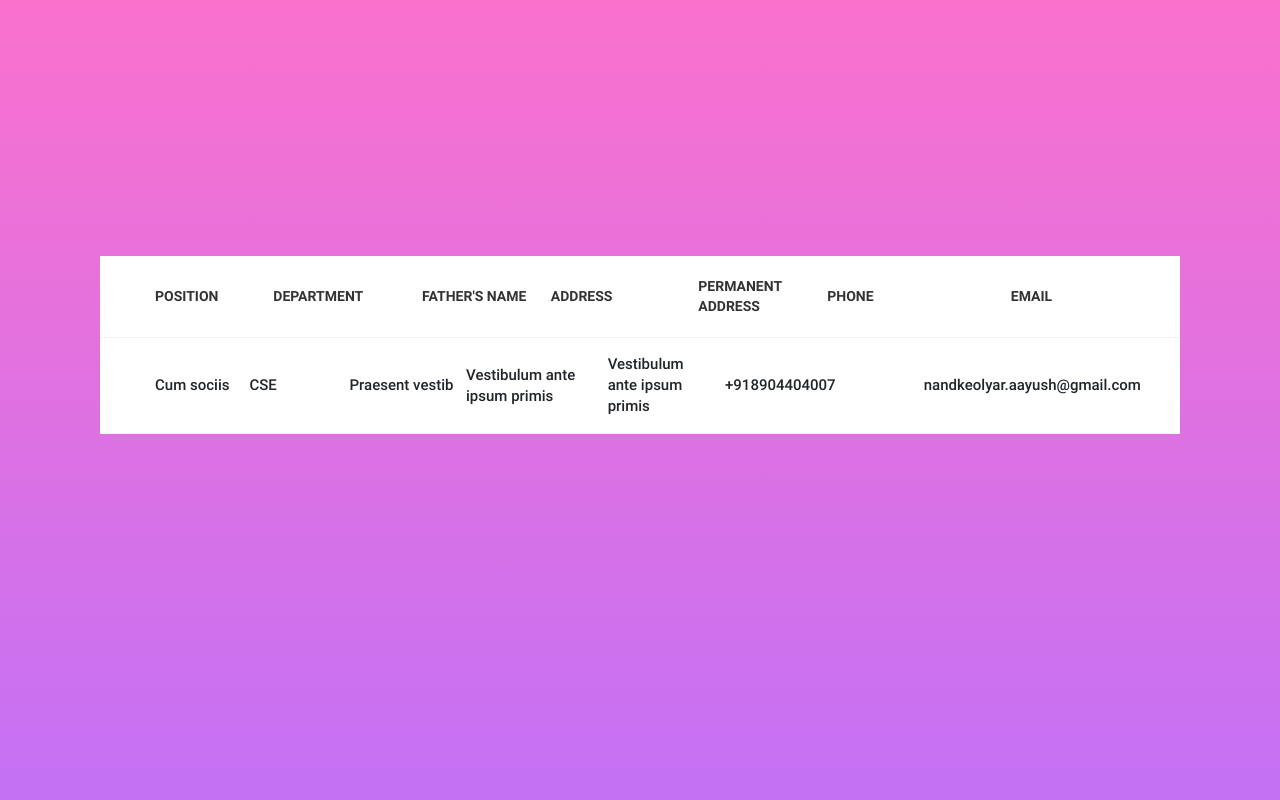
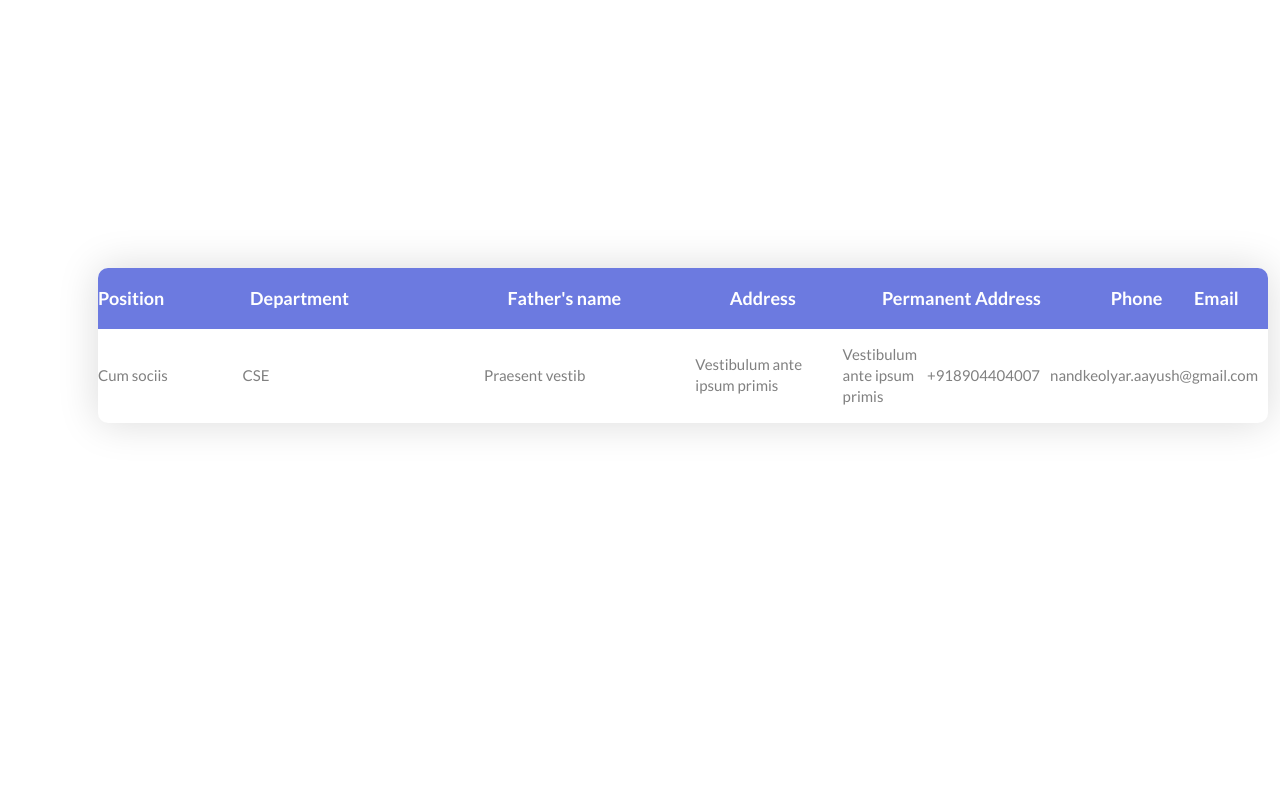
Before and after one commit to Aayush-N/joiningForm, a Django app: page /display/ in a window 1280 px wide; the page is wider, and only the part inside the window is pictured. Run offline with Django 3.2, Linux system fonts and the light colour scheme; data comes from the database, SQL or seed files in the repository; lists and menus that the app fills with data are empty; some libraries are stand-ins or nearby versions.

Commit message:
Updated static files

```diff
--- a/main/static/css/main.css
+++ b/main/static/css/main.css
@@ -5,18 +5,13 @@
 
 
 @font-face {
-  font-family: Roboto-Regular;
-  src: url('../fonts/roboto/Roboto-Regular.ttf');
+  font-family: Lato-Regular;
+  src: url('../fonts/Lato/Lato-Regular.ttf');
 }
 
 @font-face {
-  font-family: Roboto-Medium;
-  src: url('../fonts/roboto/Roboto-Medium.ttf');
-}
-
-@font-face {
-  font-family: Roboto-Bold;
-  src: url('../fonts/roboto/Roboto-Bold.ttf');
+  font-family: Lato-Bold;
+  src: url('../fonts/Lato/Lato-Bold.ttf');
 }
 
 /*//////////////////////////////////////////////////////////////////
@@ -141,34 +136,28 @@
 [ Table ]*/
 
 .limiter {
-  width: 100%;
+  width: 1366px;
   margin: 0 auto;
-  background: #fa71cd;
-  background: -webkit-linear-gradient(bottom, #c471f5, #fa71cd);
-  background: -o-linear-gradient(bottom, #c471f5, #fa71cd);
-  background: -moz-linear-gradient(bottom, #c471f5, #fa71cd);
-  background: linear-gradient(bottom, #c471f5, #fa71cd);
-
-
 }
 
 .container-table100 {
-  max-width: 1366px;
-  margin: 0 auto;
+  width: 100%;
   min-height: 100vh;
+  background: #fff;
+
   display: -webkit-box;
   display: -webkit-flex;
   display: -moz-box;
   display: -ms-flexbox;
   display: flex;
-  flex-wrap: wrap;
   align-items: center;
   justify-content: center;
-  padding: 33px 100px;
+  flex-wrap: wrap;
+  padding: 33px 30px;
 }
 
 .wrap-table100 {
-  width: 100%;
+  width: 1170px;
 }
 
 /*//////////////////////////////////////////////////////////////////
@@ -187,119 +176,351 @@
 }
 
 .column1 {
-  width: 100%;
+  width: 33%;
   padding-left: 40px;
 }
 
 .column2 {
-  width: 225px;
-  padding-left: 55px;
+  width: 13%;
 }
 
 .column3 {
-  width: 205px;
+  width: 22%;
 }
 
 .column4 {
-  width: 195px;
+  width: 19%;
 }
 
 .column5 {
-  width: 235px;
+  width: 13%;
 }
 
-.column6 {
-  width: 170px;
+.table100-head th {
+  padding-top: 18px;
+  padding-bottom: 18px;
 }
 
-.column7 {
-  width: 330px;
-}
-
-.column8 {
-  width: 305px;
-}
-
-.table100 th {
-  padding-top: 21px;
-  padding-bottom: 21px;
-}
-
-.table100 td {
+.table100-body td {
   padding-top: 16px;
   padding-bottom: 16px;
 }
 
-
 /*==================================================================
-[ Fix col ]*/
+[ Fix header ]*/
 .table100 {
-  width: 100%;
   position: relative;
+  padding-top: 60px;
 }
 
-.table100-firstcol {
-  background-color: #fff;
+.table100-head {
   position: absolute;
-  z-index: 1000;
-  width: 310px;
+  width: 100%;
   top: 0;
   left: 0;
 }
 
-.table100-firstcol table {
-  background-color: #fff;
+.table100-body {
+  max-height: 585px;
+  overflow: auto;
 }
 
-.wrap-table100-nextcols {
-  width: 100%;
-  overflow: auto;
-  padding-left: 310px;
-  padding-bottom: 28px;
-}
-
-.table100-nextcols table{
-  table-layout: fixed;
-}
-
-.shadow-table100-firstcol {
-  box-shadow: 8px 0px 10px 0px rgba(0, 0, 0, 0.05);
-  -moz-box-shadow: 8px 0px 10px 0px rgba(0, 0, 0, 0.05);
-  -webkit-box-shadow: 8px 0px 10px 0px rgba(0, 0, 0, 0.05);
-  -o-box-shadow: 8px 0px 10px 0px rgba(0, 0, 0, 0.05);
-  -ms-box-shadow: 8px 0px 10px 0px rgba(0, 0, 0, 0.05);
-}
-
-.table100-firstcol table {
-  background-color: transparent;
-}
 
 /*==================================================================
 [ Ver1 ]*/
 
 .table100.ver1 th {
-  font-family: Roboto-Bold;
-  font-size: 14px;
-  color: #333333;
+  font-family: Lato-Bold;
+  font-size: 18px;
+  color: #fff;
   line-height: 1.4;
-  text-transform: uppercase;
+
+  background-color: #6c7ae0;
 }
 
 .table100.ver1 td {
-  font-family: Roboto-Medium;
+  font-family: Lato-Regular;
   font-size: 15px;
+  color: #808080;
   line-height: 1.4;
 }
 
-.table100.ver1 .table100-firstcol td {
-  color: #666666;
+.table100.ver1 .table100-body tr:nth-child(even) {
+  background-color: #f8f6ff;
 }
 
-.table100.ver1 .table100-nextcols td {
-  color: #999999;
+/*---------------------------------------------*/
+
+.table100.ver1 {
+  border-radius: 10px;
+  overflow: hidden;
+  box-shadow: 0 0px 40px 0px rgba(0, 0, 0, 0.15);
+  -moz-box-shadow: 0 0px 40px 0px rgba(0, 0, 0, 0.15);
+  -webkit-box-shadow: 0 0px 40px 0px rgba(0, 0, 0, 0.15);
+  -o-box-shadow: 0 0px 40px 0px rgba(0, 0, 0, 0.15);
+  -ms-box-shadow: 0 0px 40px 0px rgba(0, 0, 0, 0.15);
+}
+
+.table100.ver1 .ps__rail-y {
+  right: 5px;
+}
+
+.table100.ver1 .ps__rail-y::before {
+  background-color: #ebebeb;
+}
+
+.table100.ver1 .ps__rail-y .ps__thumb-y::before {
+  background-color: #cccccc;
 }
 
 
-.table100.ver1 tr {
+/*==================================================================
+[ Ver2 ]*/
+
+.table100.ver2 .table100-head {
+  box-shadow: 0 5px 20px 0px rgba(0, 0, 0, 0.1);
+  -moz-box-shadow: 0 5px 20px 0px rgba(0, 0, 0, 0.1);
+  -webkit-box-shadow: 0 5px 20px 0px rgba(0, 0, 0, 0.1);
+  -o-box-shadow: 0 5px 20px 0px rgba(0, 0, 0, 0.1);
+  -ms-box-shadow: 0 5px 20px 0px rgba(0, 0, 0, 0.1);
+}
+
+.table100.ver2 th {
+  font-family: Lato-Bold;
+  font-size: 18px;
+  color: #fa4251;
+  line-height: 1.4;
+
+  background-color: transparent;
+}
+
+.table100.ver2 td {
+  font-family: Lato-Regular;
+  font-size: 15px;
+  color: #808080;
+  line-height: 1.4;
+}
+
+.table100.ver2 .table100-body tr {
   border-bottom: 1px solid #f2f2f2;
 }
+
+/*---------------------------------------------*/
+
+.table100.ver2 {
+  border-radius: 10px;
+  overflow: hidden;
+  box-shadow: 0 0px 40px 0px rgba(0, 0, 0, 0.15);
+  -moz-box-shadow: 0 0px 40px 0px rgba(0, 0, 0, 0.15);
+  -webkit-box-shadow: 0 0px 40px 0px rgba(0, 0, 0, 0.15);
+  -o-box-shadow: 0 0px 40px 0px rgba(0, 0, 0, 0.15);
+  -ms-box-shadow: 0 0px 40px 0px rgba(0, 0, 0, 0.15);
+}
+
+.table100.ver2 .ps__rail-y {
+  right: 5px;
+}
+
+.table100.ver2 .ps__rail-y::before {
+  background-color: #ebebeb;
+}
+
+.table100.ver2 .ps__rail-y .ps__thumb-y::before {
+  background-color: #cccccc;
+}
+
+/*==================================================================
+[ Ver3 ]*/
+
+.table100.ver3 {
+  background-color: #393939;
+}
+
+.table100.ver3 th {
+  font-family: Lato-Bold;
+  font-size: 15px;
+  color: #00ad5f;
+  line-height: 1.4;
+  text-transform: uppercase;
+  background-color: #393939;
+}
+
+.table100.ver3 td {
+  font-family: Lato-Regular;
+  font-size: 15px;
+  color: #808080;
+  line-height: 1.4;
+  background-color: #222222;
+}
+
+
+/*---------------------------------------------*/
+
+.table100.ver3 {
+  border-radius: 10px;
+  overflow: hidden;
+  box-shadow: 0 0px 40px 0px rgba(0, 0, 0, 0.15);
+  -moz-box-shadow: 0 0px 40px 0px rgba(0, 0, 0, 0.15);
+  -webkit-box-shadow: 0 0px 40px 0px rgba(0, 0, 0, 0.15);
+  -o-box-shadow: 0 0px 40px 0px rgba(0, 0, 0, 0.15);
+  -ms-box-shadow: 0 0px 40px 0px rgba(0, 0, 0, 0.15);
+}
+
+.table100.ver3 .ps__rail-y {
+  right: 5px;
+}
+
+.table100.ver3 .ps__rail-y::before {
+  background-color: #4e4e4e;
+}
+
+.table100.ver3 .ps__rail-y .ps__thumb-y::before {
+  background-color: #00ad5f;
+}
+
+
+/*==================================================================
+[ Ver4 ]*/
+.table100.ver4 {
+  margin-right: -20px;
+}
+
+.table100.ver4 .table100-head {
+  padding-right: 20px;
+}
+
+.table100.ver4 th {
+  font-family: Lato-Bold;
+  font-size: 18px;
+  color: #4272d7;
+  line-height: 1.4;
+
+  background-color: transparent;
+  border-bottom: 2px solid #f2f2f2;
+}
+
+.table100.ver4 .column1 {
+  padding-left: 7px;
+}
+
+.table100.ver4 td {
+  font-family: Lato-Regular;
+  font-size: 15px;
+  color: #808080;
+  line-height: 1.4;
+}
+
+.table100.ver4 .table100-body tr {
+  border-bottom: 1px solid #f2f2f2;
+}
+
+/*---------------------------------------------*/
+
+.table100.ver4 {
+  overflow: hidden;
+}
+
+.table100.ver4 .table100-body{
+  padding-right: 20px;
+}
+
+.table100.ver4 .ps__rail-y {
+  right: 0px;
+}
+
+.table100.ver4 .ps__rail-y::before {
+  background-color: #ebebeb;
+}
+
+.table100.ver4 .ps__rail-y .ps__thumb-y::before {
+  background-color: #cccccc;
+}
+
+
+/*==================================================================
+[ Ver5 ]*/
+.table100.ver5 {
+  margin-right: -30px;
+}
+
+.table100.ver5 .table100-head {
+  padding-right: 30px;
+}
+
+.table100.ver5 th {
+  font-family: Lato-Bold;
+  font-size: 14px;
+  color: #555555;
+  line-height: 1.4;
+  text-transform: uppercase;
+
+  background-color: transparent;
+}
+
+.table100.ver5 td {
+  font-family: Lato-Regular;
+  font-size: 15px;
+  color: #808080;
+  line-height: 1.4;
+
+  background-color: #f7f7f7;
+}
+
+.table100.ver5 .table100-body tr {
+  overflow: hidden;
+  border-bottom: 10px solid #fff;
+  border-radius: 10px;
+}
+
+.table100.ver5 .table100-body table {
+  border-collapse: separate;
+  border-spacing: 0 10px;
+}
+.table100.ver5 .table100-body td {
+    border: solid 1px transparent;
+    border-style: solid none;
+    padding-top: 10px;
+    padding-bottom: 10px;
+}
+.table100.ver5 .table100-body td:first-child {
+    border-left-style: solid;
+    border-top-left-radius: 10px;
+    border-bottom-left-radius: 10px;
+}
+.table100.ver5 .table100-body td:last-child {
+    border-right-style: solid;
+    border-bottom-right-radius: 10px;
+    border-top-right-radius: 10px;
+}
+
+.table100.ver5 tr:hover td {
+  background-color: #ebebeb;
+  cursor: pointer;
+}
+
+.table100.ver5 .table100-head th {
+  padding-top: 25px;
+  padding-bottom: 25px;
+}
+
+/*---------------------------------------------*/
+
+.table100.ver5 {
+  overflow: hidden;
+}
+
+.table100.ver5 .table100-body{
+  padding-right: 30px;
+}
+
+.table100.ver5 .ps__rail-y {
+  right: 0px;
+}
+
+.table100.ver5 .ps__rail-y::before {
+  background-color: #ebebeb;
+}
+
+.table100.ver5 .ps__rail-y .ps__thumb-y::before {
+  background-color: #cccccc;
+}
```
Also changed, not shown: other parts of main/static/css/main.css (+20 -20 lines), main/static/fonts/roboto/Roboto-Black.ttf (deleted), main/static/fonts/roboto/Roboto-BlackItalic.ttf (deleted), main/static/fonts/roboto/Roboto-Bold.ttf (deleted), main/static/fonts/roboto/Roboto-BoldItalic.ttf (deleted), main/static/fonts/roboto/Roboto-Italic.ttf (deleted), main/static/fonts/roboto/Roboto-Light.ttf (deleted), main/static/fonts/roboto/Roboto-LightItalic.ttf (deleted), main/static/fonts/roboto/Roboto-Medium.ttf (deleted), main/static/fonts/roboto/Roboto-MediumItalic.ttf (deleted), main/static/fonts/roboto/Roboto-Regular.ttf (deleted), main/static/fonts/roboto/Roboto-Thin.ttf (deleted), main/static/fonts/roboto/Roboto-ThinItalic.ttf (deleted).
